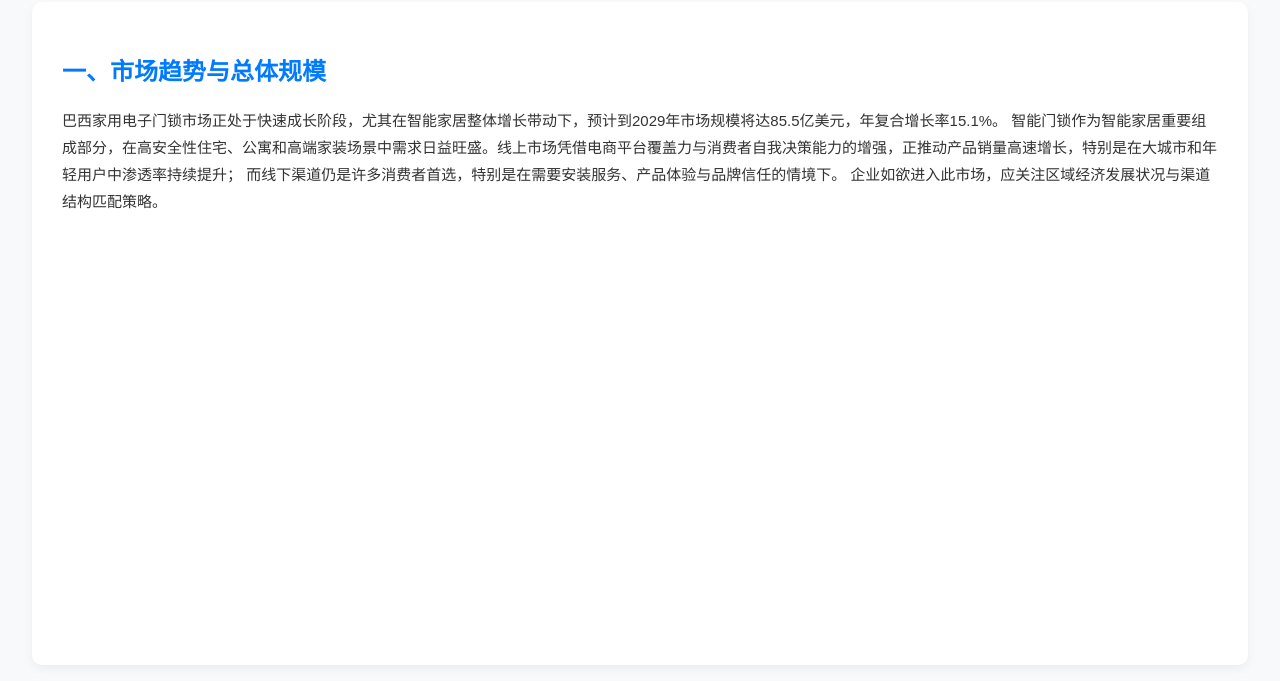
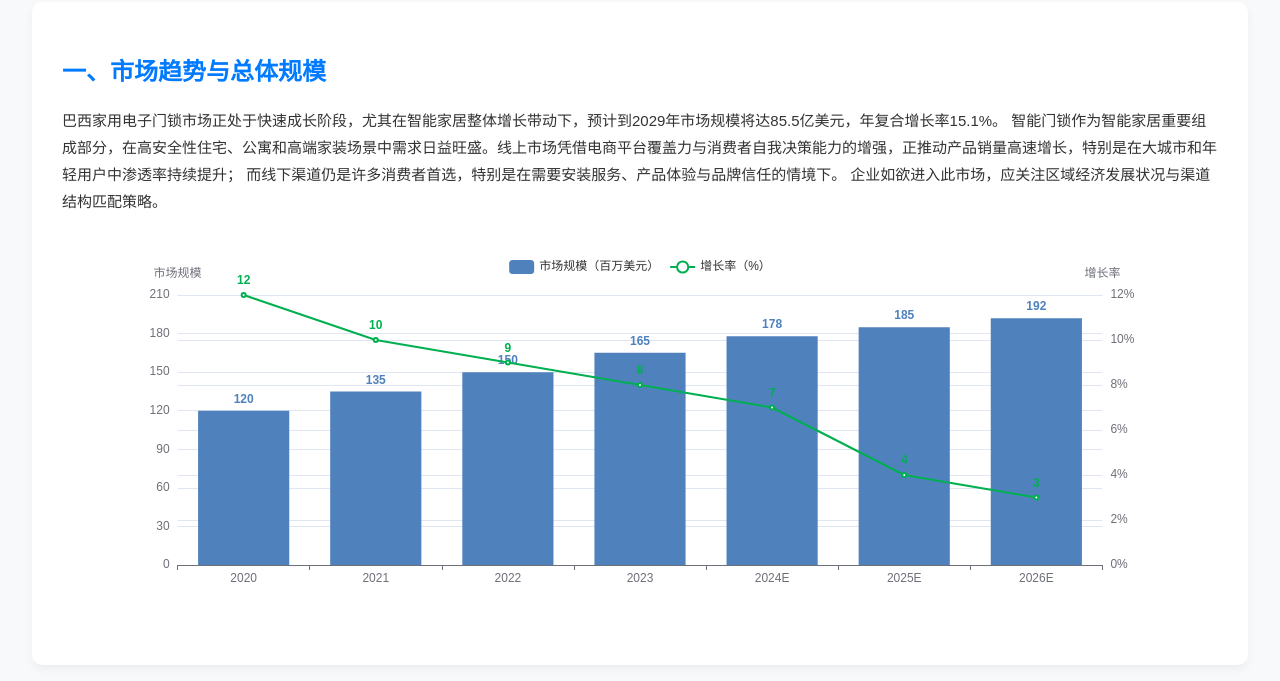
Before and after one commit to raybest888/market-report, a plain HTML site: page index.html in a window 1280 px wide. Shown: the part 119-800 px from the top of the page. Drawn offline with nearby package versions, Linux system fonts and the light colour scheme.

Commit message:
Add files via upload

```diff
--- a/index.html
+++ b/index.html
@@ -88,10 +88,137 @@
     <strong>5. 混合型经销商潜力：</strong> 推荐对接Magazine Luiza、Casas Bahia、Leroy Merlin等线上线下一体化零售商，提升品牌在本地市场的曝光度与信任度。
   </div>
 </div>
+  </div>
 
-<script src="https://cdn.jsdelivr.net/npm/echarts@5.4.3/dist/echarts.min.js"></script>
-<script>
-// echarts 初始化代码略，为简洁性保留结构
+  <!-- 图表逻辑脚本保留在结尾 -->
+  <script>
+  window.onload = function () {
+    function labelStyle(color) {
+      return {
+        label: {
+          show: true,
+          position: 'top',
+          color: color,
+          fontWeight: 'bold'
+        }
+      };
+    }
+
+    echarts.init(document.getElementById('marketTrend')).setOption({
+      tooltip: { trigger: 'axis' },
+      legend: { data: ['市场规模（百万美元）', '增长率（%）'], top: '5%' },
+      xAxis: { type: 'category', data: ['2020', '2021', '2022', '2023', '2024E', '2025E', '2026E'] },
+      yAxis: [
+        { type: 'value', name: '市场规模' },
+        { type: 'value', name: '增长率', axisLabel: { formatter: '{value}%' } }
+      ],
+      series: [
+        { name: '市场规模（百万美元）', type: 'bar', data: [120, 135, 150, 165, 178, 185, 192], itemStyle: { color: '#4f81bd' }, label: {
+            show: true,
+            position: 'top',
+            color: '#4f81bd',
+            fontWeight: 'bold'
+          } },
+        { name: '增长率（%）', type: 'line', yAxisIndex: 1, data: [12, 10, 9, 8, 7, 4, 3], itemStyle: { color: '#00b050' }, label: {
+            show: true,
+            position: 'top',
+            color: '#00b050',
+            fontWeight: 'bold'
+          } }
+      ]
+    });
+
+    echarts.init(document.getElementById('skuBubble')).setOption({
+      tooltip: { trigger: 'axis', axisPointer: { type: 'shadow' } },
+      legend: { data: ['动销率（%）', '退货率（%）'], top: '5%' },
+      xAxis: { type: 'category', data: ['指纹+App', '指纹+密码', '密码锁', '机械钥匙+遥控'] },
+      yAxis: { type: 'value', name: '百分比' },
+      series: [
+        { name: '动销率（%）', type: 'bar', data: [75, 68, 60, 50], itemStyle: { color: '#007aff' }, label: {
+            show: true,
+            position: 'top',
+            color: '#007aff',
+            fontWeight: 'bold'
+          } },
+        { name: '退货率（%）', type: 'bar', data: [5, 8, 12, 15], itemStyle: { color: '#ff6f00' }, label: {
+            show: true,
+            position: 'top',
+            color: '#ff6f00',
+            fontWeight: 'bold'
+          } }
+      ]
+    });
+
+    echarts.init(document.getElementById('channelProfit')).setOption({
+      tooltip: { trigger: 'axis', axisPointer: { type: 'shadow' } },
+      xAxis: { type: 'category', data: ['总代', '电商', 'OEM', '分销'] },
+      yAxis: { type: 'value', name: '毛利率（%）' },
+      series: [
+        { name: '毛利率（%）', type: 'bar', data: [45, 15, 30, 35], itemStyle: { color: '#28a745' }, label: {
+            show: true,
+            position: 'top',
+            color: '#28a745',
+            fontWeight: 'bold'
+          } }
+      ]
+    });
+
+    echarts.init(document.getElementById('brandPrice')).setOption({
+      tooltip: { trigger: 'axis', axisPointer: { type: 'shadow' } },
+      legend: { data: ['最低价（美元）', '最高价（美元）'], top: '5%' },
+      xAxis: { type: 'category', data: ['Yale', 'ASSA ABLOY', 'KALE', 'Samsung', 'Xiaomi'] },
+      yAxis: { type: 'value', name: '价格（美元）' },
+      series: [
+        { name: '最低价（美元）', type: 'bar', data: [320, 300, 180, 260, 120], itemStyle: { color: '#8884d8' }, label: {
+            show: true,
+            position: 'top',
+            color: '#8884d8',
+            fontWeight: 'bold'
+          } },
+        { name: '最高价（美元）', type: 'bar', data: [420, 400, 280, 360, 220], itemStyle: { color: '#82ca9d' }, label: {
+            show: true,
+            position: 'top',
+            color: '#82ca9d',
+            fontWeight: 'bold'
+          } }
+      ]
+    });
+
+    echarts.init(document.getElementById('areaStructure')).setOption({
+      tooltip: { trigger: 'axis', axisPointer: { type: 'shadow' } },
+      xAxis: { type: 'category', data: ['城市', '郊区', '农村'] },
+      yAxis: { type: 'value', name: '市场占比（%）' },
+      series: [
+        { name: '占比', type: 'bar', data: [60, 25, 15], itemStyle: { color: '#00bcd4' }, label: {
+            show: true,
+            position: 'top',
+            color: '#00bcd4',
+            fontWeight: 'bold'
+          } }
+      ]
+    });
+
+    echarts.init(document.getElementById('installPreference')).setOption({
+      tooltip: { trigger: 'axis', axisPointer: { type: 'shadow' } },
+      legend: { data: ['DIY安装', '专业安装'], top: '5%' },
+      xAxis: { type: 'category', data: ['18-35岁', '36岁以上'] },
+      yAxis: { type: 'value', name: '偏好程度（%）' },
+      series: [
+        { name: 'DIY安装', type: 'bar', data: [80, 20], itemStyle: { color: '#03a9f4' }, label: {
+            show: true,
+            position: 'top',
+            color: '#03a9f4',
+            fontWeight: 'bold'
+          } },
+        { name: '专业安装', type: 'bar', data: [20, 80], itemStyle: { color: '#ffc107' }, label: {
+            show: true,
+            position: 'top',
+            color: '#ffc107',
+            fontWeight: 'bold'
+          } }
+      ]
+    });
+  };
 </script>
 </body>
 </html>
```
